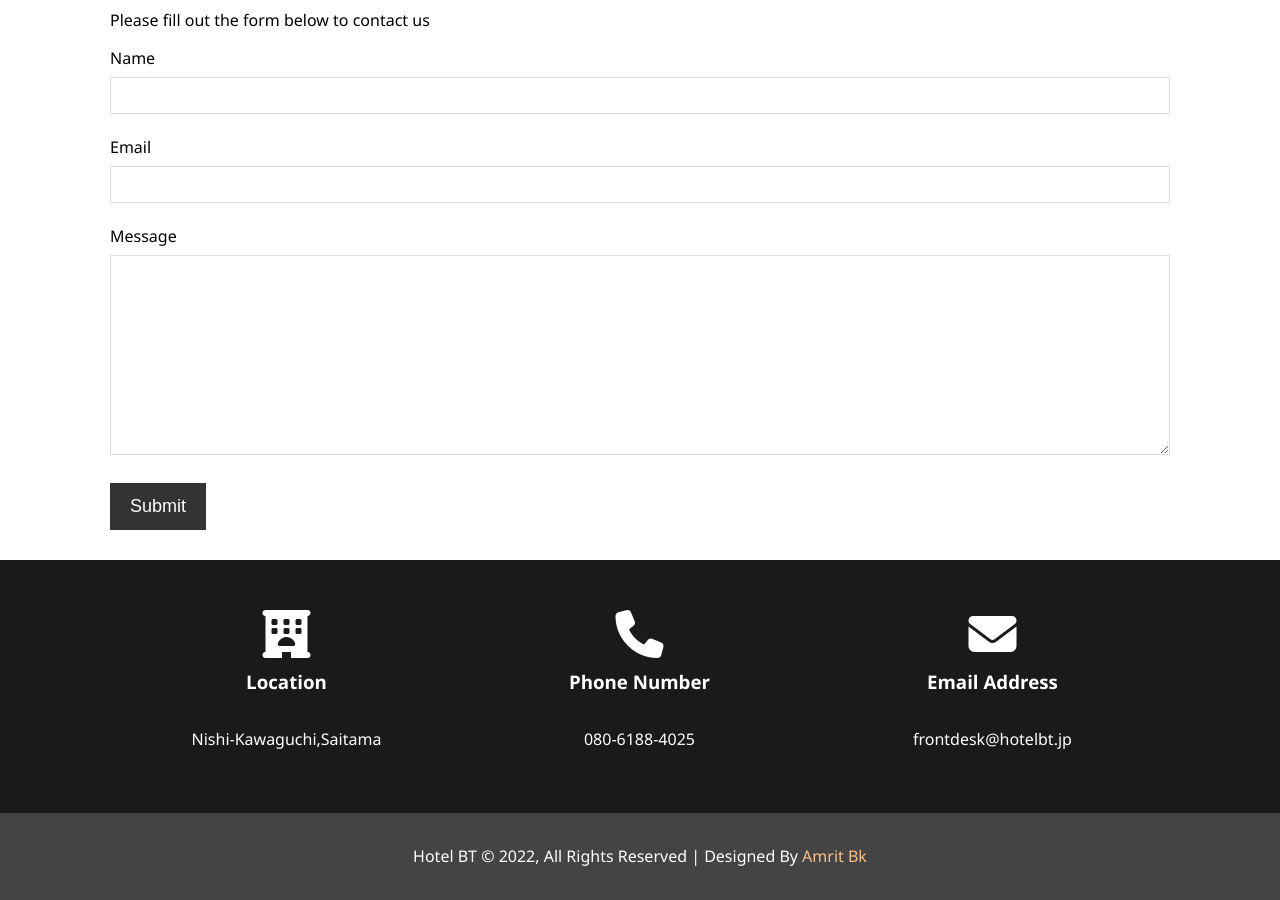
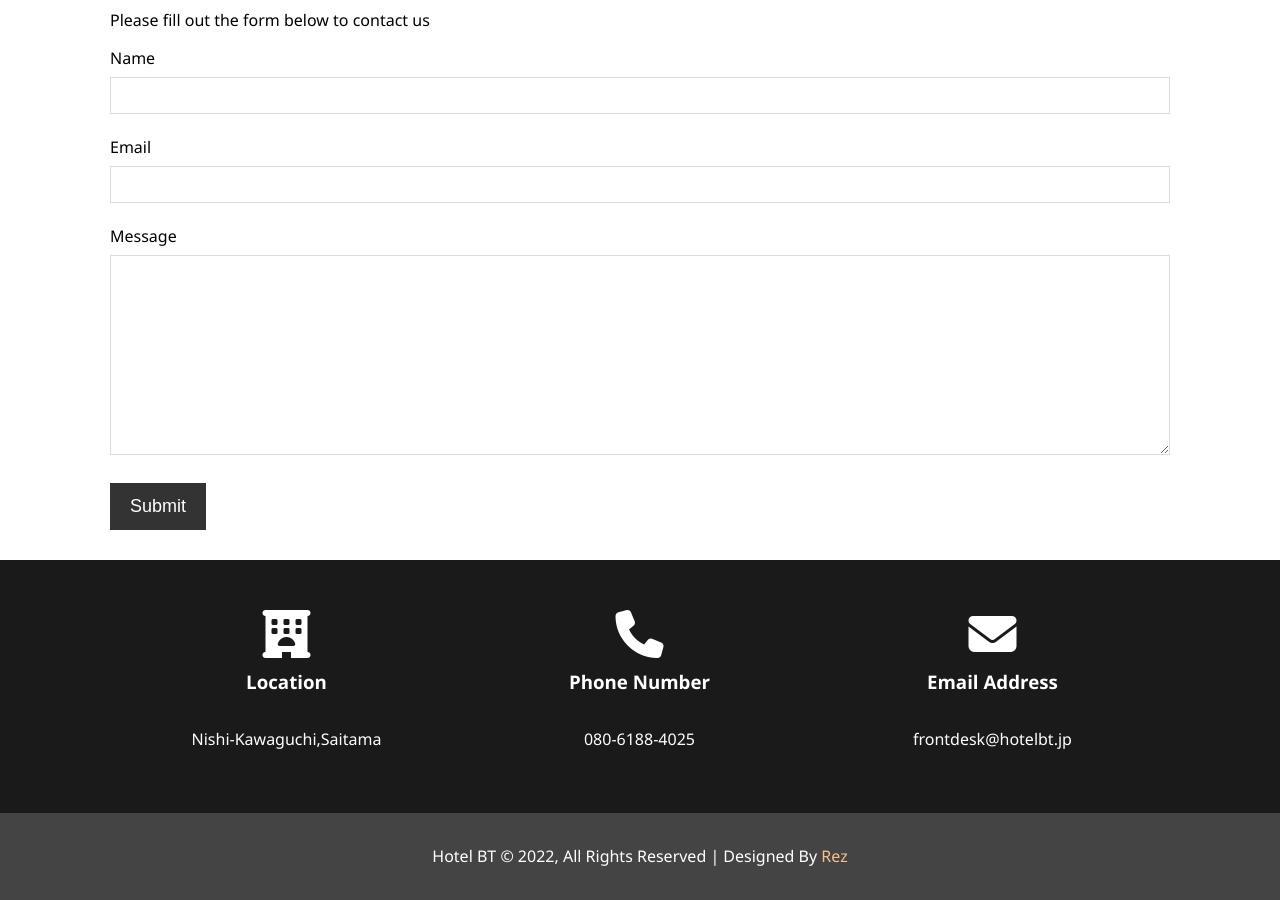
Before and after one commit to Rezthecoder/Hotel, a plain HTML site: page contact.html in a window 1280 px wide. Shown: the part 147-1047 px from the top of the page. Drawn offline with Linux system fonts and the light colour scheme.

Commit message:
Update contact.html

```diff
--- a/contact.html
+++ b/contact.html
@@ -85,7 +85,7 @@
     <footer id="main_footer">
       <p>
         Hotel BT &copy; 2022, All Rights Reserved | Designed By
-        <span class="text_primary">Amrit Bk</span>
+        <span class="text_primary">Rez</span>
       </p>
     </footer>
   </body>
```
